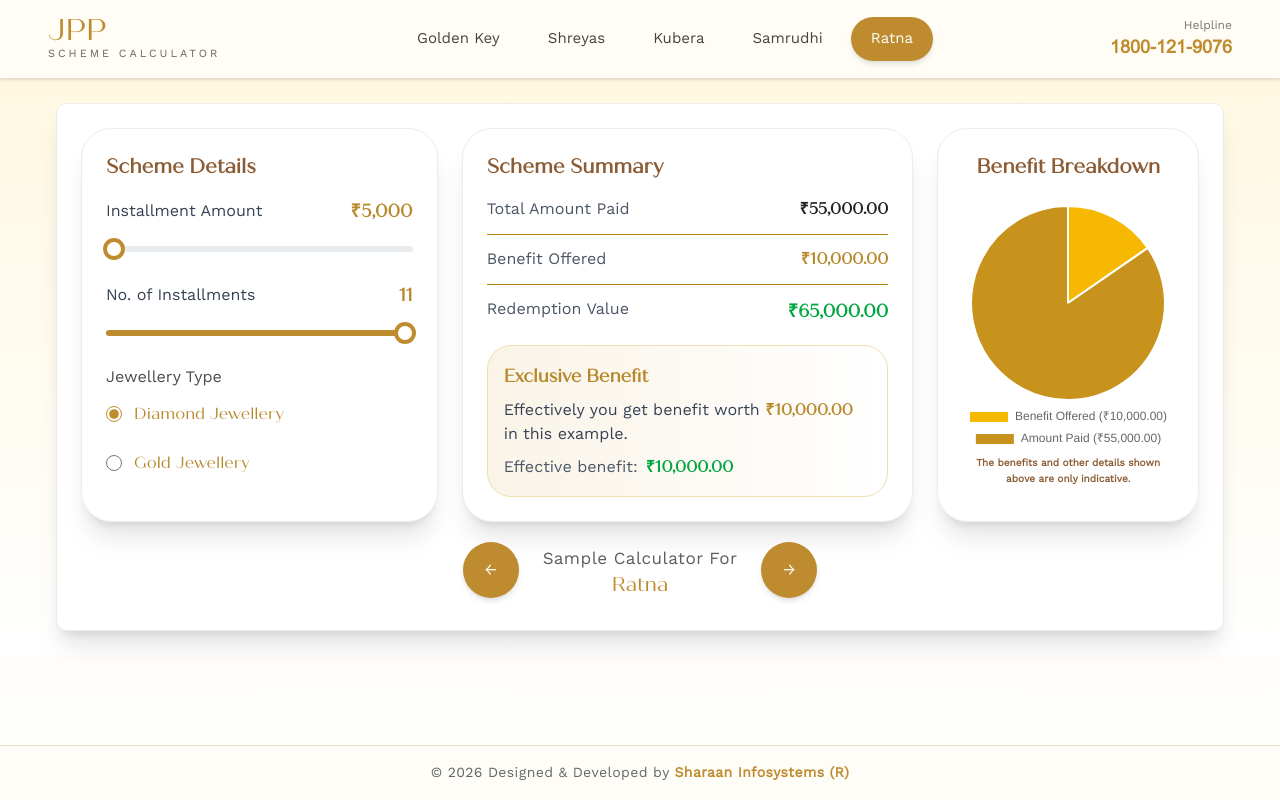
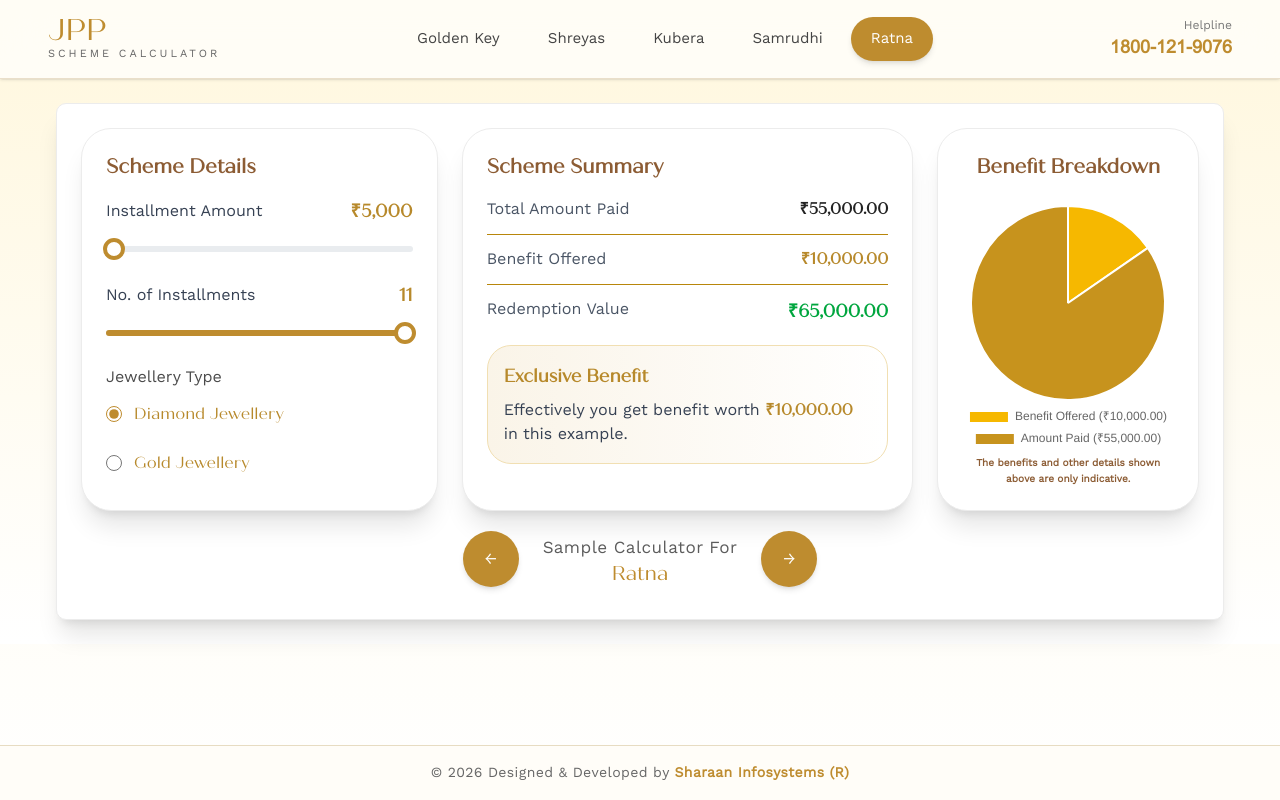
Before and after one commit to bhima-gold-project/jpp_calculator_staging, a Next.js app: page /ratna in a window 1280 px wide. Built offline with nearby package versions, Linux system fonts and the light colour scheme.

Commit message:
unwanted code removed

```diff
--- a/src/app/ratna/page.js
+++ b/src/app/ratna/page.js
@@ -360,13 +360,6 @@ const Ratna = () => {
                                 </p>
                                 <p className="text-gray-700  font-work">{" "}in this example.</p>
 
-                                <p className="mt-2 text-gray-600 font-work">
-                                    Effective benefit:
-                                    <span className="ml-2 font-quiche font-bold text-green-600">
-                                        {formatter.format(benefit)}
-                                    </span>
-                                </p>
-
                             </div>
 
                         </div>
```
